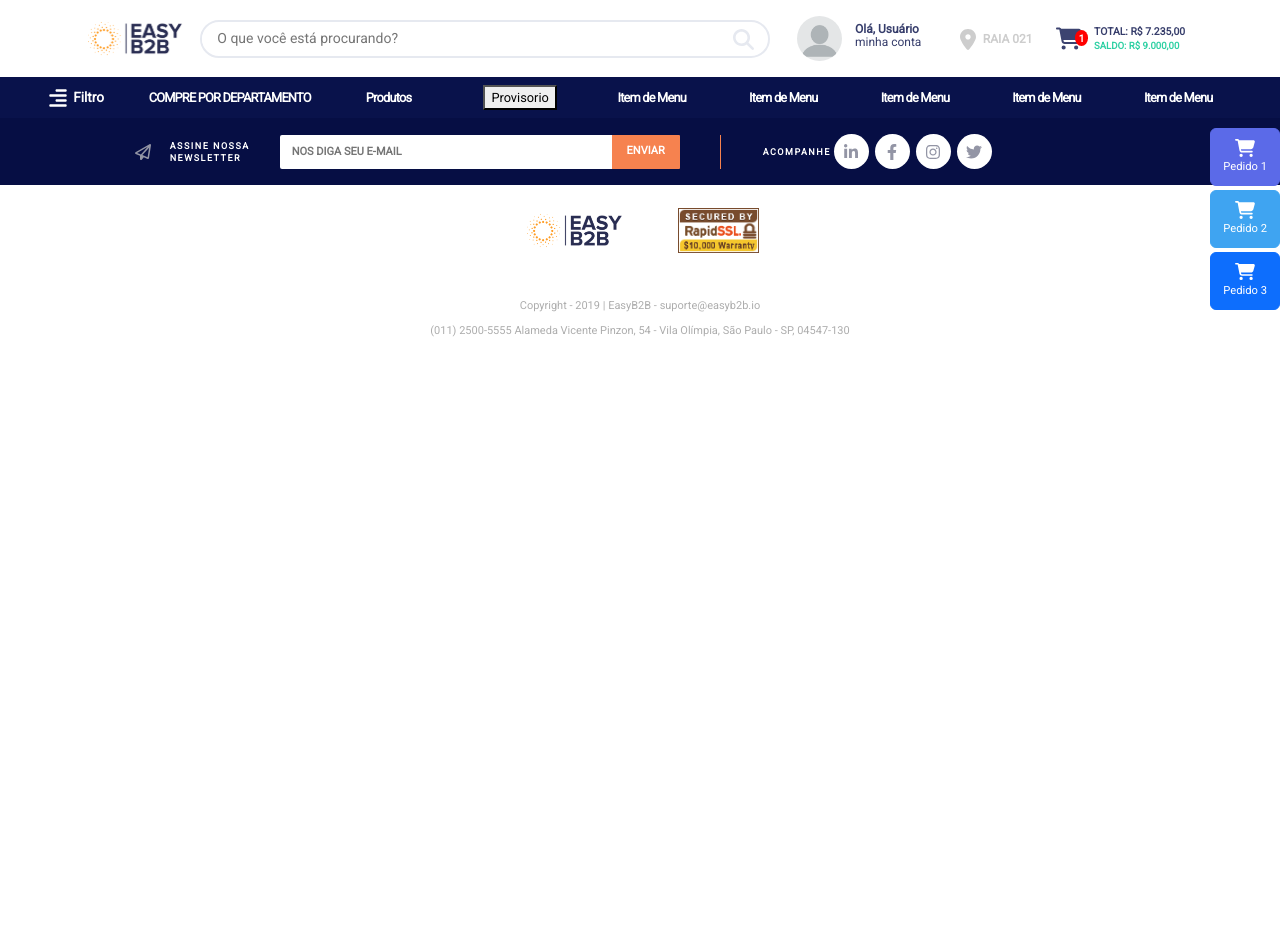
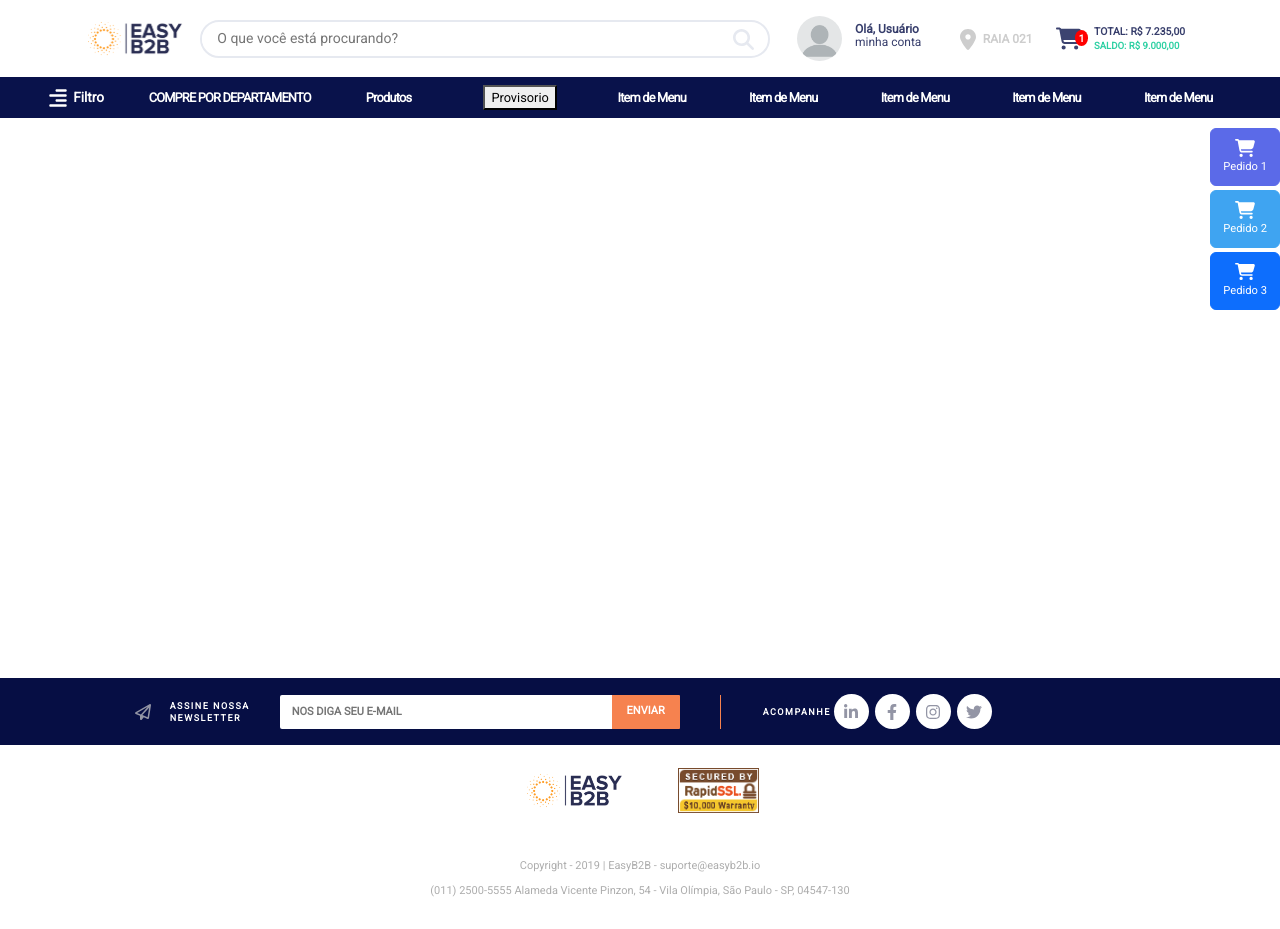
Before and after one commit to tiagorahal/easyb2b-client, a React (Create React App) app: page / in a window 1280 px wide. Before the commit the page ends 800 px from the top, so only its background shows below. Built offline with nearby package versions, Linux system fonts and the light colour scheme.

Commit message:
Fix typo

```diff
--- a/src/App.css
+++ b/src/App.css
@@ -1,3 +1,3 @@
 .body{
-
+  height: 70vh;
 }
```
